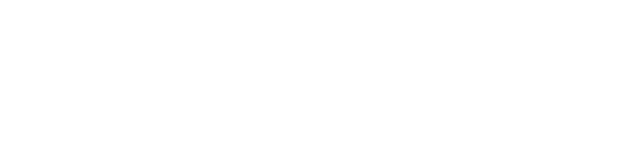
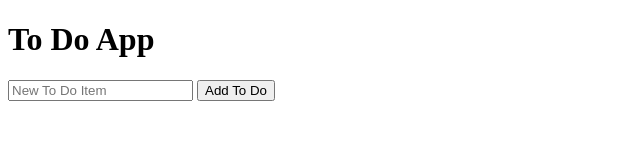
Before and after one commit to rinalshinde10/to-do-application, a plain HTML site: page index.html in a window 1280 px wide. Shown: the whole page, without its empty margins (0-640 px from the left). Drawn offline with Linux system fonts and the light colour scheme.

Commit message:
add code

```diff
--- a/index.html
+++ b/index.html
@@ -4,6 +4,17 @@
    <title>To Do Application</title>
 </head>
 <body>
+     <h1 class="heading">To Do App</h1>
+    <div class="main-container">
+        <div id="todo-container" class="todo-container"></div>
 
+        <div class="to-do-items-input">
+            <input type="text" id="new-todo-item" class="new-todo-item" placeholder="New To Do Item" />
+
+            <button id="add-todo-btn" class="add-todo-btn" onclick="addToDoItem()">
+                Add To Do
+            </button>
+        </div>
+    </div>
 </body>
 </html>
```
Also changed, not shown: delete.png (added).
